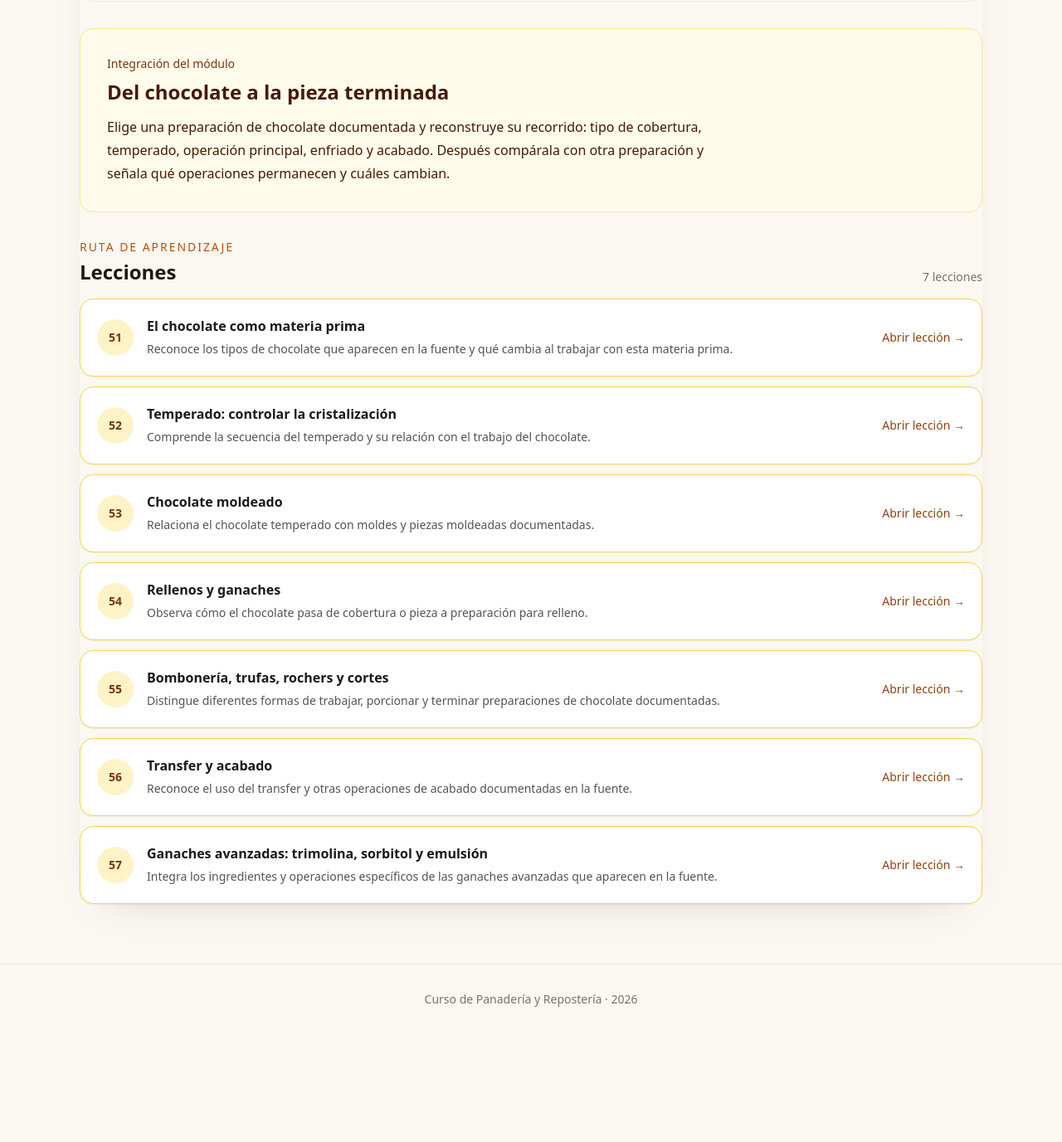
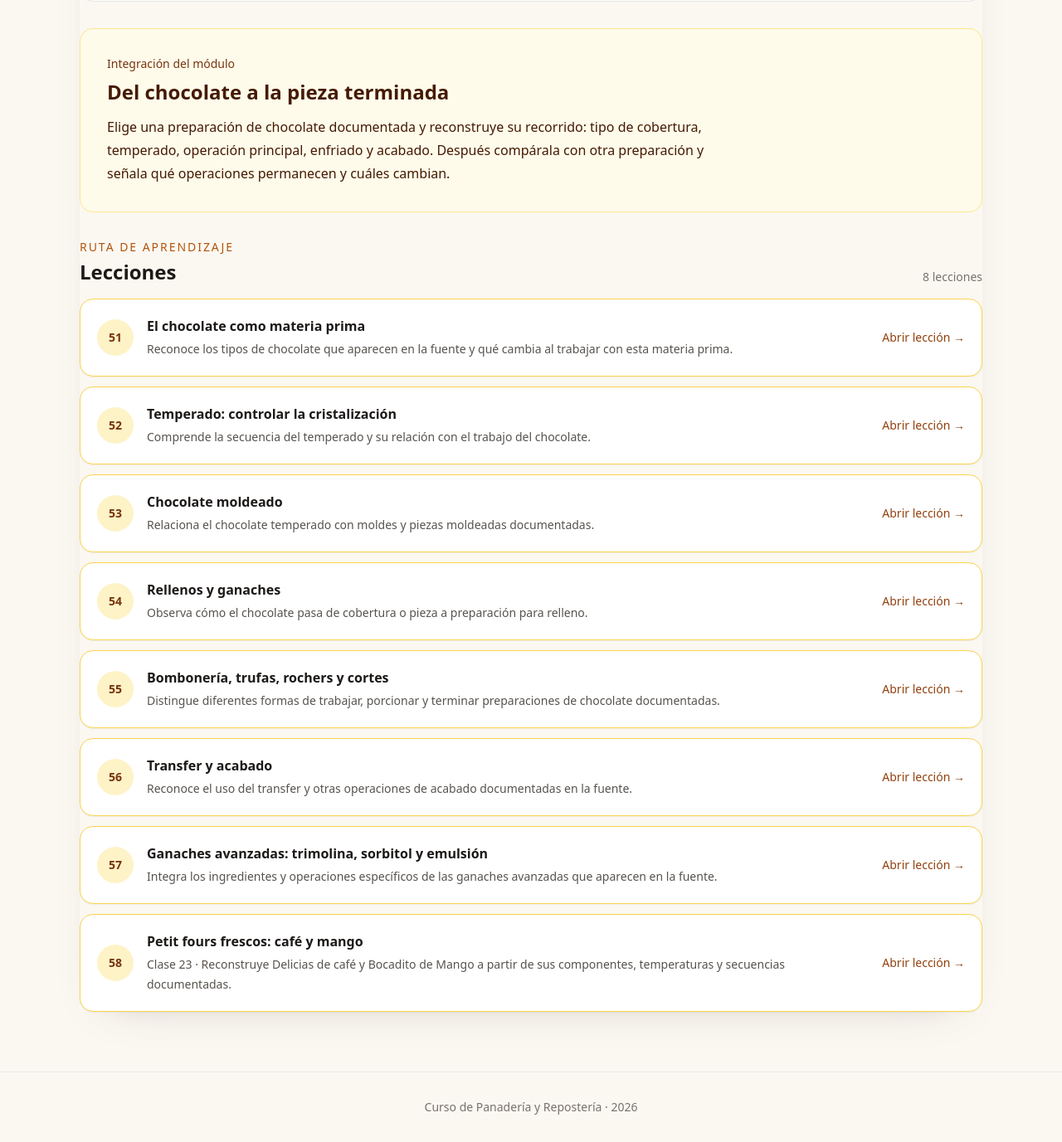
Before and after one commit to Drworm82/CursoPanadero, a Next.js app: page /modulo-7 in a window 1280 px wide. Shown: the part 993-2370 px from the top of the page at 83% size. Before the commit the page ends 2240 px from the top, so only its background shows below. Built offline with nearby package versions, Linux system fonts and the light colour scheme; no server answers.

Commit message:
Add class 23 petit fours frescos to module 7

```diff
--- a/pages/modulo-7.js
+++ b/pages/modulo-7.js
@@ -15,6 +15,7 @@ const lessons = [
   ['55', 'Bombonería, trufas, rochers y cortes', 'Distingue diferentes formas de trabajar, porcionar y terminar preparaciones de chocolate documentadas.', '/leccion-bomboneria-trufas-rochers-cortes', true],
   ['56', 'Transfer y acabado', 'Reconoce el uso del transfer y otras operaciones de acabado documentadas en la fuente.', '/leccion-transfer-y-acabado', true],
   ['57', 'Ganaches avanzadas: trimolina, sorbitol y emulsión', 'Integra los ingredientes y operaciones específicos de las ganaches avanzadas que aparecen en la fuente.', '/leccion-ganaches-avanzadas', true],
+  ['58', 'Petit fours frescos: café y mango', 'Clase 23 · Reconstruye Delicias de café y Bocadito de Mango a partir de sus componentes, temperaturas y secuencias documentadas.', '/leccion-petit-fours-frescos', true],
 ];
 
 export default function ModuleSevenPage() {
@@ -64,7 +65,7 @@ export default function ModuleSevenPage() {
               <p className="text-sm font-medium uppercase tracking-[0.14em] text-amber-700">Ruta de aprendizaje</p>
               <h2 className="mt-1 text-2xl font-semibold text-stone-900">Lecciones</h2>
             </div>
-            <span className="text-sm text-stone-500">7 lecciones</span>
+            <span className="text-sm text-stone-500">8 lecciones</span>
           </div>
 
           <div className="grid gap-3">
```
